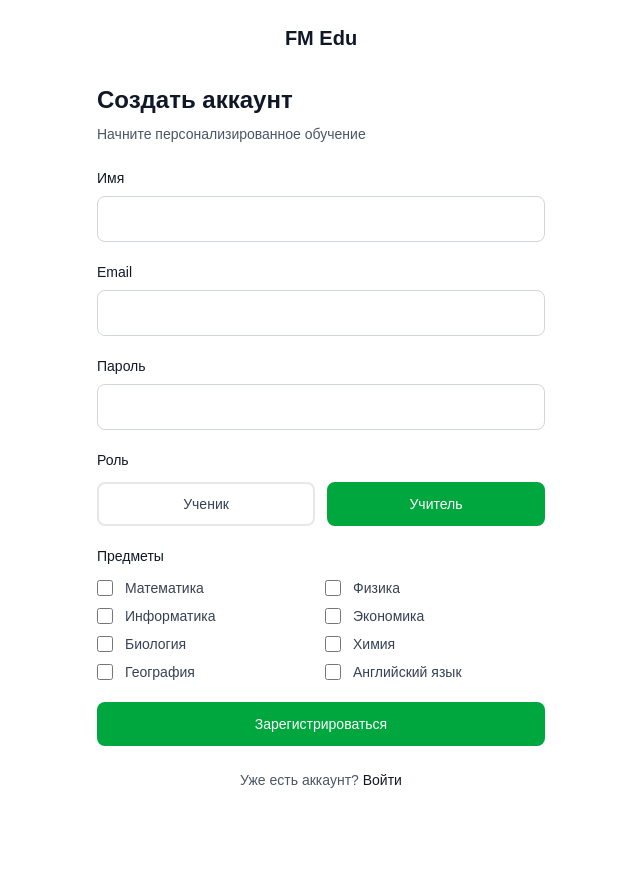
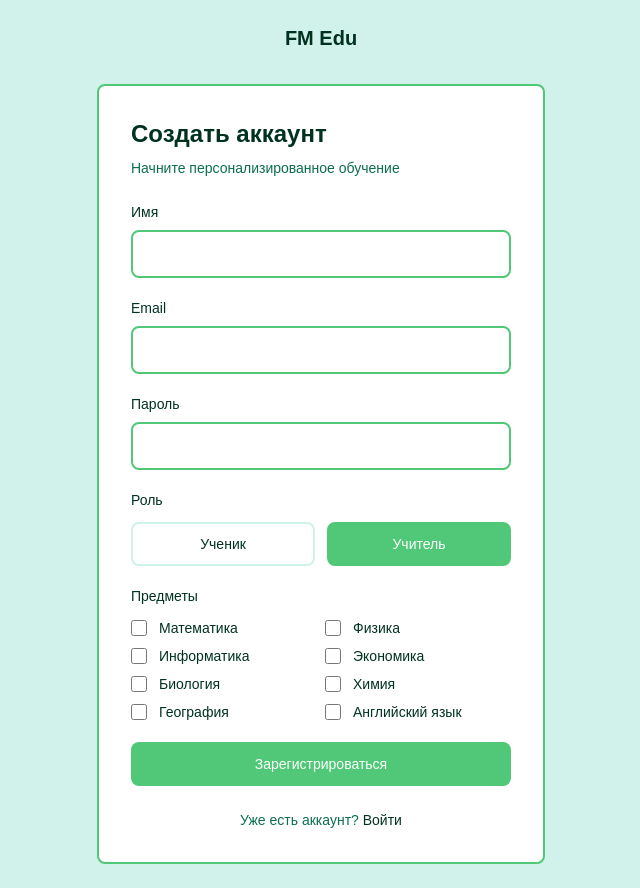
Before and after one commit to ulacoder/FM-Edu, a Next.js app: page /register in a window 1280 px wide. Both pictures are taken after a click on the button "Учитель". Shown: the whole page, without its empty margins (319-959 px from the left). Before the commit the page ends 814 px from the top, so only its background shows below. Built offline with nearby package versions, Linux system fonts and the light colour scheme.

Commit message:
Apply Mint Whisper palette to main pages: home, register, login, student dashboard (partial)

```diff
--- a/app/register/page.tsx
+++ b/app/register/page.tsx
@@ -50,9 +50,18 @@ export default function RegisterPage() {
         router.push('/dashboard/teacher');
       }
     } catch (err) {
-      setError('Ошибка соединения с сервером');
+      setError('Ошибка соединения');
       setLoading(false);
     }
+  };
+
+  const handleSubjectToggle = (subject: Subject) => {
+    setFormData(prev => ({
+      ...prev,
+      subjects: prev.subjects.includes(subject)
+        ? prev.subjects.filter(s => s !== subject)
+        : [...prev.subjects, subject]
+    }));
   };
 
   const handleGoalToggle = (goal: string) => {
@@ -64,100 +73,102 @@ export default function RegisterPage() {
     }));
   };
 
-  const handleSubjectToggle = (subject: Subject) => {
-    setFormData(prev => ({
-      ...prev,
-      subjects: prev.subjects.includes(subject)
-        ? prev.subjects.filter(s => s !== subject)
-        : [...prev.subjects, subject]
-    }));
-  };
-
   return (
-    <div className="min-h-screen bg-white flex items-center justify-center p-6">
+    <div className="min-h-screen flex items-center justify-center p-6" style={{ backgroundColor: '#D1F2EB' }}>
       <div className="w-full max-w-md">
         <div className="text-center mb-8">
-          <Link href="/" className="text-xl font-semibold text-gray-900">
+          <Link href="/" className="text-xl font-semibold" style={{ color: '#013220' }}>
             FM Edu
           </Link>
         </div>
 
-        <div className="space-y-6">
+        <div className="space-y-6" style={{ backgroundColor: 'white', padding: '2rem', borderRadius: '0.5rem', border: '2px solid #50C878' }}>
           <div>
-            <h1 className="text-2xl font-bold text-gray-900">Создать аккаунт</h1>
-            <p className="mt-2 text-sm text-gray-600">Начните персонализированное обучение</p>
+            <h1 className="text-2xl font-bold" style={{ color: '#013220' }}>Создать аккаунт</h1>
+            <p className="mt-2 text-sm" style={{ color: '#0B6E4F' }}>Начните персонализированное обучение</p>
           </div>
 
           {error && (
-            <div className="px-4 py-3 bg-red-50 border border-red-200 rounded-lg text-sm text-red-700">
+            <div className="px-4 py-3 rounded-lg text-sm" style={{ backgroundColor: '#D1F2EB', border: '1px solid #0B6E4F', color: '#013220' }}>
               {error}
             </div>
           )}
 
           <form onSubmit={handleSubmit} className="space-y-5">
             <div>
-              <label className="block text-sm font-medium text-gray-900 mb-2">
+              <label className="block text-sm font-medium mb-2" style={{ color: '#013220' }}>
                 Имя
               </label>
               <input
                 type="text"
                 value={formData.name}
                 onChange={(e) => setFormData({ ...formData, name: e.target.value })}
-                className="w-full px-4 py-2.5 border border-gray-300 rounded-lg focus:ring-2 focus:ring-green-600 focus:border-transparent outline-none transition-shadow"
+                className="w-full px-4 py-2.5 rounded-lg outline-none transition-all"
+                style={{ border: '2px solid #50C878' }}
+                onFocus={(e) => e.currentTarget.style.borderColor = '#0B6E4F'}
+                onBlur={(e) => e.currentTarget.style.borderColor = '#50C878'}
                 required
               />
             </div>
 
             <div>
-              <label className="block text-sm font-medium text-gray-900 mb-2">
+              <label className="block text-sm font-medium mb-2" style={{ color: '#013220' }}>
                 Email
               </label>
               <input
                 type="email"
                 value={formData.email}
                 onChange={(e) => setFormData({ ...formData, email: e.target.value })}
-                className="w-full px-4 py-2.5 border border-gray-300 rounded-lg focus:ring-2 focus:ring-green-600 focus:border-transparent outline-none transition-shadow"
+                className="w-full px-4 py-2.5 rounded-lg outline-none transition-all"
+                style={{ border: '2px solid #50C878' }}
+                onFocus={(e) => e.currentTarget.style.borderColor = '#0B6E4F'}
+                onBlur={(e) => e.currentTarget.style.borderColor = '#50C878'}
                 required
               />
             </div>
 
             <div>
-              <label className="block text-sm font-medium text-gray-900 mb-2">
+              <label className="block text-sm font-medium mb-2" style={{ color: '#013220' }}>
                 Пароль
               </label>
               <input
                 type="password"
                 value={formData.password}
                 onChange={(e) => setFormData({ ...formData, password: e.target.value })}
-                className="w-full px-4 py-2.5 border border-gray-300 rounded-lg focus:ring-2 focus:ring-green-600 focus:border-transparent outline-none transition-shadow"
+                className="w-full px-4 py-2.5 rounded-lg outline-none transition-all"
+                style={{ border: '2px solid #50C878' }}
+                onFocus={(e) => e.currentTarget.style.borderColor = '#0B6E4F'}
+                onBlur={(e) => e.currentTarget.style.borderColor = '#50C878'}
                 required
               />
             </div>
 
             <div>
-              <label className="block text-sm font-medium text-gray-900 mb-3">
+              <label className="block text-sm font-medium mb-3" style={{ color: '#013220' }}>
                 Роль
               </label>
               <div className="grid grid-cols-2 gap-3">
                 <button
                   type="button"
                   onClick={() => setFormData({ ...formData, role: 'student' })}
-                  className={`px-4 py-2.5 text-sm font-medium rounded-lg border-2 transition-colors ${
-                    formData.role === 'student'
-                      ? 'border-green-600 bg-green-600 text-white'
-                      : 'border-gray-200 text-gray-700 hover:border-gray-300'
-                  }`}
+                  className="px-4 py-2.5 text-sm font-medium rounded-lg border-2 transition-all"
+                  style={{
+                    borderColor: formData.role === 'student' ? '#50C878' : '#D1F2EB',
+                    backgroundColor: formData.role === 'student' ? '#50C878' : 'white',
+                    color: formData.role === 'student' ? 'white' : '#013220'
+                  }}
                 >
                   Ученик
                 </button>
                 <button
                   type="button"
                   onClick={() => setFormData({ ...formData, role: 'teacher' })}
-                  className={`px-4 py-2.5 text-sm font-medium rounded-lg border-2 transition-colors ${
-                    formData.role === 'teacher'
-                      ? 'border-green-600 bg-green-600 text-white'
-                      : 'border-gray-200 text-gray-700 hover:border-gray-300'
-                  }`}
+                  className="px-4 py-2.5 text-sm font-medium rounded-lg border-2 transition-all"
+                  style={{
+                    borderColor: formData.role === 'teacher' ? '#50C878' : '#D1F2EB',
+                    backgroundColor: formData.role === 'teacher' ? '#50C878' : 'white',
+                    color: formData.role === 'teacher' ? 'white' : '#013220'
+                  }}
                 >
                   Учитель
                 </button>
@@ -167,13 +178,14 @@ export default function RegisterPage() {
             {formData.role === 'student' && (
               <>
                 <div>
-                  <label className="block text-sm font-medium text-gray-900 mb-2">
+                  <label className="block text-sm font-medium mb-2" style={{ color: '#013220' }}>
                     Класс
                   </label>
                   <select
                     value={formData.grade}
                     onChange={(e) => setFormData({ ...formData, grade: parseInt(e.target.value) })}
-                    className="w-full px-4 py-2.5 border border-gray-300 rounded-lg focus:ring-2 focus:ring-gray-900 focus:border-transparent outline-none"
+                    className="w-full px-4 py-2.5 rounded-lg outline-none"
+                    style={{ border: '2px solid #50C878', color: '#013220' }}
                   >
                     {[7, 8, 9, 10, 11, 12].map(grade => (
                       <option key={grade} value={grade}>{grade} класс</option>
@@ -182,7 +194,7 @@ export default function RegisterPage() {
                 </div>
 
                 <div>
-                  <label className="block text-sm font-medium text-gray-900 mb-3">
+                  <label className="block text-sm font-medium mb-3" style={{ color: '#013220' }}>
                     Цели обучения
                   </label>
                   <div className="space-y-2">
@@ -192,9 +204,10 @@ export default function RegisterPage() {
                           type="checkbox"
                           checked={formData.goals.includes(goal)}
                           onChange={() => handleGoalToggle(goal)}
-                          className="w-4 h-4 text-green-600 border-gray-300 rounded focus:ring-green-600"
+                          className="w-4 h-4 rounded"
+                          style={{ accentColor: '#50C878' }}
                         />
-                        <span className="ml-3 text-sm text-gray-700">{goal}</span>
+                        <span className="ml-3 text-sm" style={{ color: '#013220' }}>{goal}</span>
                       </label>
                     ))}
                   </div>
@@ -204,7 +217,7 @@ export default function RegisterPage() {
 
             {formData.role === 'teacher' && (
               <div>
-                <label className="block text-sm font-medium text-gray-900 mb-3">
+                <label className="block text-sm font-medium mb-3" style={{ color: '#013220' }}>
                   Предметы
                 </label>
                 <div className="grid grid-cols-2 gap-2">
@@ -214,9 +227,10 @@ export default function RegisterPage() {
                         type="checkbox"
                         checked={formData.subjects.includes(key as Subject)}
                         onChange={() => handleSubjectToggle(key as Subject)}
-                        className="w-4 h-4 text-green-600 border-gray-300 rounded focus:ring-green-600"
+                        className="w-4 h-4 rounded"
+                        style={{ accentColor: '#50C878' }}
                       />
-                      <span className="ml-3 text-sm text-gray-700">{name}</span>
+                      <span className="ml-3 text-sm" style={{ color: '#013220' }}>{name}</span>
                     </label>
                   ))}
                 </div>
@@ -226,15 +240,18 @@ export default function RegisterPage() {
             <button
               type="submit"
               disabled={loading}
-              className="w-full py-3 bg-green-600 text-white text-sm font-medium rounded-lg hover:bg-green-700 disabled:bg-gray-400 disabled:cursor-not-allowed transition-colors"
+              className="w-full py-3 text-white text-sm font-medium rounded-lg transition-all"
+              style={{ backgroundColor: loading ? '#D1F2EB' : '#50C878' }}
+              onMouseEnter={(e) => !loading && (e.currentTarget.style.backgroundColor = '#0B6E4F')}
+              onMouseLeave={(e) => !loading && (e.currentTarget.style.backgroundColor = '#50C878')}
             >
               {loading ? 'Создание аккаунта...' : 'Зарегистрироваться'}
             </button>
           </form>
 
-          <p className="text-center text-sm text-gray-600">
+          <p className="text-center text-sm" style={{ color: '#0B6E4F' }}>
             Уже есть аккаунт?{' '}
-            <Link href="/login" className="font-medium text-gray-900 hover:underline">
+            <Link href="/login" className="font-medium" style={{ color: '#013220' }}>
               Войти
             </Link>
           </p>
```
Also changed, not shown: app/dashboard/student/page.tsx (+15 -12 lines), app/login/page.tsx (+22 -13 lines).
